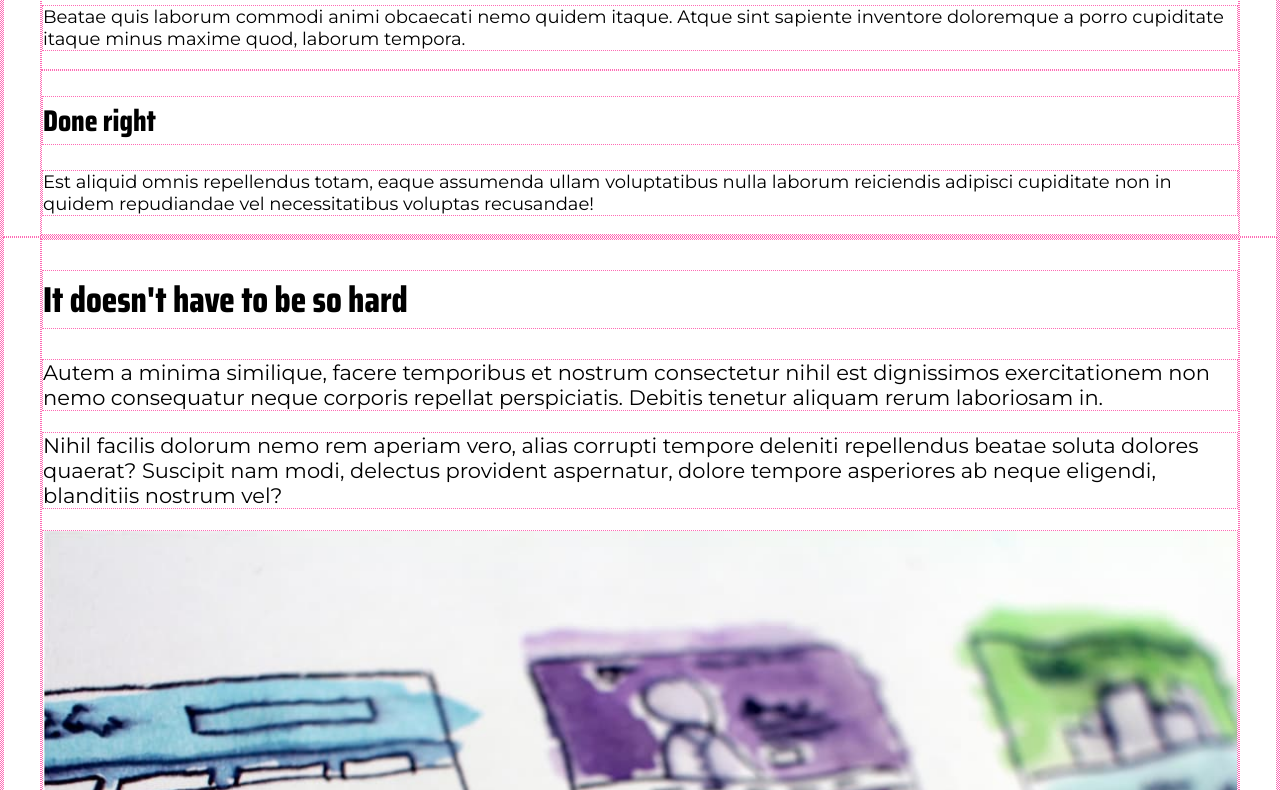
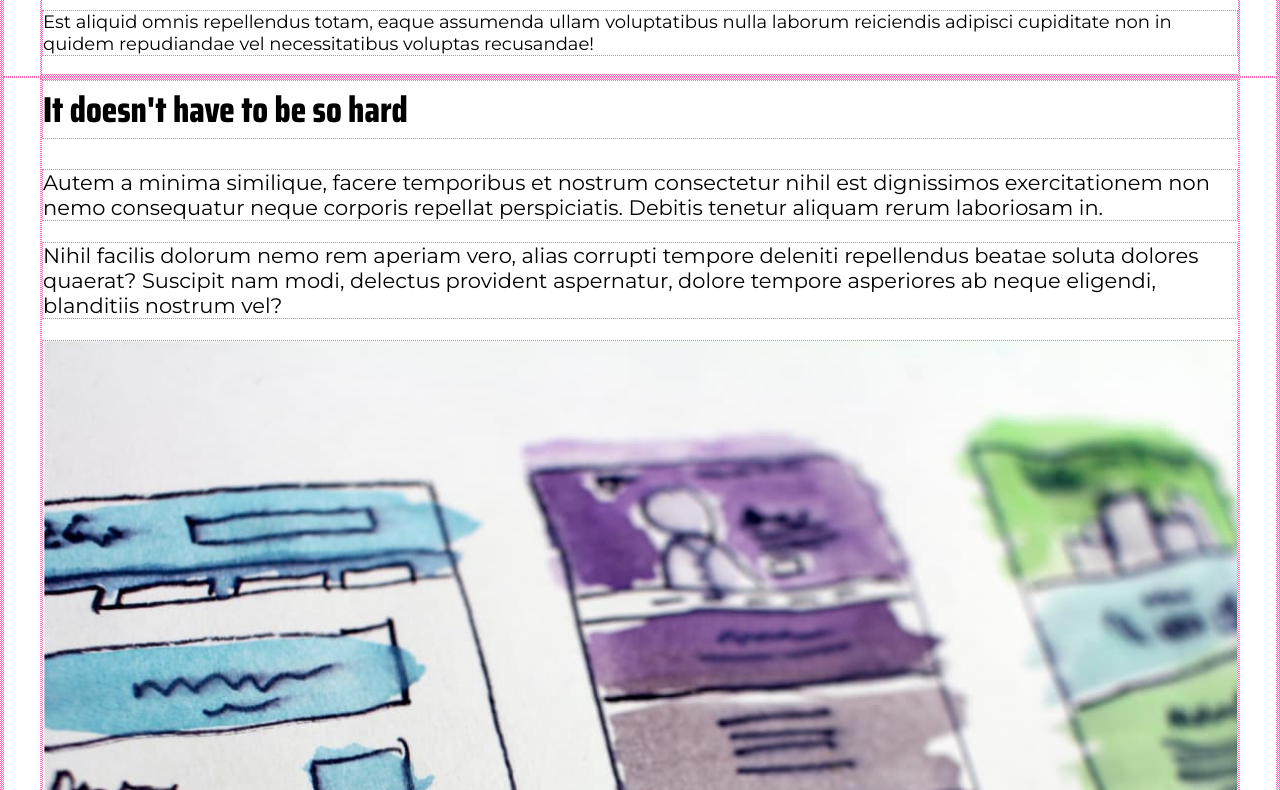
Before and after one commit to arta/kp-conquering-responsive-layout, a plain HTML site: page the-final-challenge/index.html in a window 1280 px wide. Shown: the part 686-1476 px from the top of the page. Drawn offline with Linux system fonts and the light colour scheme.

Commit message:
zero top margin on headings and paragraph
For styling consistency.

```diff
--- a/the-final-challenge/style.css
+++ b/the-final-challenge/style.css
@@ -35,6 +35,11 @@ img {
 /* ########## */
 /* TYPOGRAPHY */
 /* ---------- */
+
+h1,
+h2,
+h3,
+p { margin-top: 0; }
 
 h1,
 h2,
```
